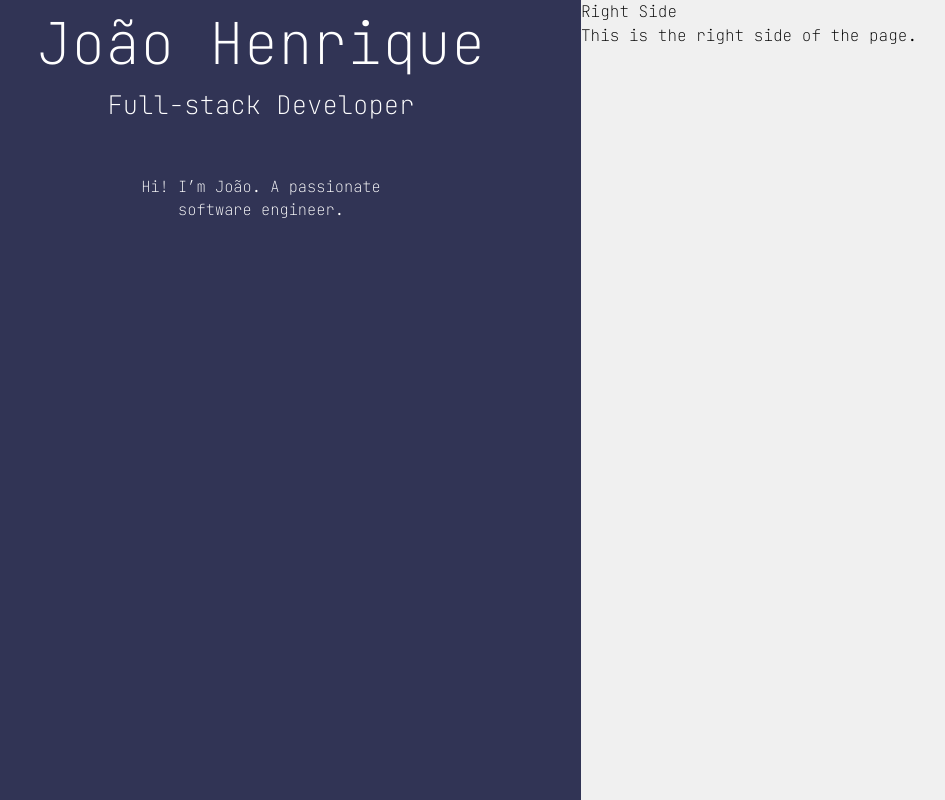
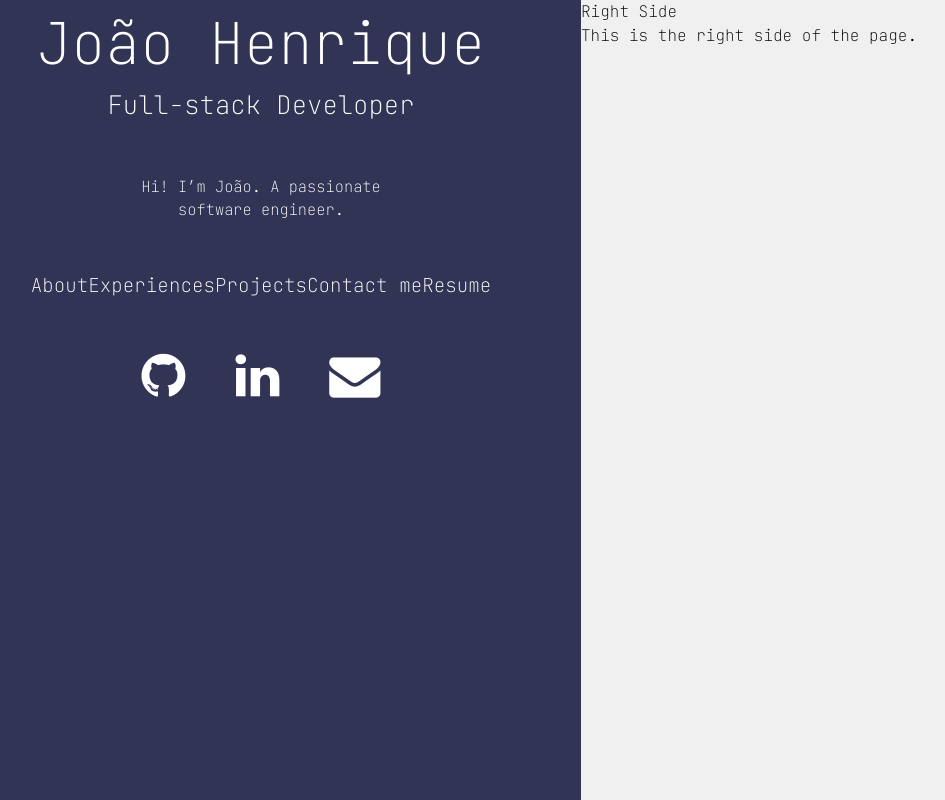
Before and after one commit to joaocarlos-dev/Angular-portifolio, an Angular app: page / in a window 1280 px wide. Shown: the whole page, without its empty margins (59-1004 px from the left). Built offline with nearby package versions, Linux system fonts and the light colour scheme.

Commit message:
add: header and profile icons

```diff
--- a/src/app/components/home/home.component.ts
+++ b/src/app/components/home/home.component.ts
@@ -1,11 +1,10 @@
-import { Component, CUSTOM_ELEMENTS_SCHEMA } from '@angular/core';
-import { HeaderComponent } from '../../shared/header/header.component';
+import { Component } from '@angular/core';
 import { LeftsideComponent } from '../leftside/leftside.component';
 import { RightsideComponent } from '../rightside/rightside.component';
 
 @Component({
   selector: 'app-home',
-  imports: [HeaderComponent, LeftsideComponent, RightsideComponent],
+  imports: [LeftsideComponent, RightsideComponent],
   templateUrl: './home.component.html',
   styleUrl: './home.component.scss',
   schemas: [],
--- a/src/app/components/leftside/leftside.component.html
+++ b/src/app/components/leftside/leftside.component.html
@@ -5,5 +5,11 @@
     <div class="left-column-about">
       Hi! I’m João. A passionate software engineer.
     </div>
+    <div class="left-column-header"><app-header></app-header></div>
+    <div class="left-column-profile-icons">
+      <i class="fa fa-github"></i>
+      <i class="fa fa-linkedin" aria-hidden="true"></i>
+      <i class="fa fa-envelope" aria-hidden="true"></i>
+    </div>
   </div>
 </div>
--- a/src/app/components/leftside/leftside.component.scss
+++ b/src/app/components/leftside/leftside.component.scss
@@ -27,3 +27,22 @@
     font-size: clamp(0.8rem, 1.2vw, 2rem);
     text-align: center;
 }
+
+.left-column-header{
+    font-size: clamp(1.2rem, 1vw, 6rem);
+    color: inherit;
+    width: 100%; // Garante que o header ocupa toda a largura
+    padding-top: 50px;
+    display: flex;
+    justify-content: center;
+}
+
+.left-column-profile-icons{
+    width: 100%;
+    display: flex;
+    justify-content: center;
+    align-items: center;
+    gap: 50px;
+    padding-top: 50px;
+    font-size: clamp(1rem, 4vw, 8rem);
+}
--- a/src/app/components/leftside/leftside.component.ts
+++ b/src/app/components/leftside/leftside.component.ts
@@ -1,11 +1,11 @@
-import { Component } from '@angular/core';
+import { Component, CUSTOM_ELEMENTS_SCHEMA } from '@angular/core';
+import { HeaderComponent } from '../../shared/header/header.component';
 
 @Component({
   selector: 'app-leftside',
-  imports: [],
+  imports: [HeaderComponent],
+  schemas: [CUSTOM_ELEMENTS_SCHEMA],
   templateUrl: './leftside.component.html',
-  styleUrl: './leftside.component.scss'
+  styleUrl: './leftside.component.scss',
 })
-export class LeftsideComponent {
-
-}
+export class LeftsideComponent {}
--- a/src/index.html
+++ b/src/index.html
@@ -1,13 +1,21 @@
-<!doctype html>
+<!DOCTYPE html>
 <html lang="en">
-<head>
-  <meta charset="utf-8">
-  <title>AngularPortifolio</title>
-  <base href="/">
-  <meta name="viewport" content="width=device-width, initial-scale=1">
-  <link rel="icon" type="image/x-icon" href="favicon.ico">
-</head>
-<body>
-  <app-root></app-root>
-</body>
+  <head>
+    <meta charset="utf-8" />
+    <title>AngularPortifolio</title>
+    <base href="/" />
+    <meta name="viewport" content="width=device-width, initial-scale=1" />
+    <link rel="icon" type="image/x-icon" href="favicon.ico" />
+    <link
+      href="https://fonts.googleapis.com/css2?family=Roboto:wght@300;400;500&display=swap"
+      rel="stylesheet"
+    />
+    <link
+      rel="stylesheet"
+      href="https://cdnjs.cloudflare.com/ajax/libs/font-awesome/4.7.0/css/font-awesome.min.css"
+    />
+  </head>
+  <body class="mat-typography">
+    <app-root></app-root>
+  </body>
 </html>
--- a/src/main.ts
+++ b/src/main.ts
@@ -2,5 +2,6 @@ import { bootstrapApplication } from '@angular/platform-browser';
 import { appConfig } from './app/app.config';
 import { AppComponent } from './app/app.component';
 
-bootstrapApplication(AppComponent, appConfig)
-  .catch((err) => console.error(err));
+bootstrapApplication(AppComponent, appConfig).catch((err) =>
+  console.error(err)
+);
```
Also changed, not shown: src/styles.scss (line endings or trailing spaces).
